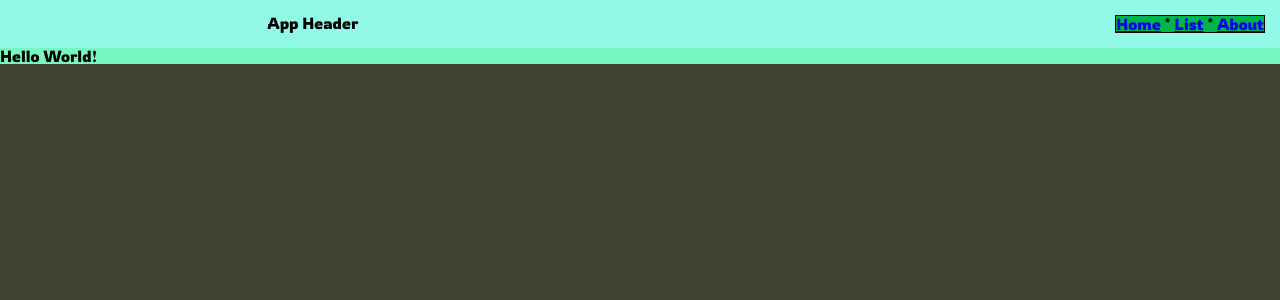
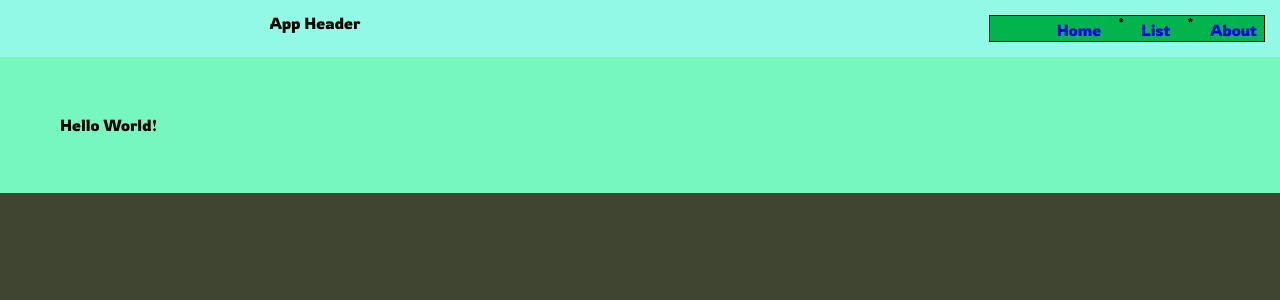
Before and after one commit to JeffreyAllison/vue-exploration, a React app: page / in a window 1280 px wide. Shown: the top 300 px of the page. Built offline with nearby package versions, Linux system fonts and the light colour scheme.

Commit message:
added padding var to global css, set var padding to home, header, about, nav css files

```diff
--- a/src/components/About/About.css
+++ b/src/components/About/About.css
@@ -1,3 +1,4 @@
 .About {
   background: var(--line-color);
+  padding: var(--padding);
 }
--- a/src/components/Home/Home.css
+++ b/src/components/Home/Home.css
@@ -1,3 +1,4 @@
 .Home {
   background: var(--line-color);
+  padding: var(--padding);
 }
--- a/src/components/Page/Header.css
+++ b/src/components/Page/Header.css
@@ -5,10 +5,18 @@
   display: grid;
   grid-template-columns: auto auto;
   justify-items: center;
+
+  @media (min-width: 750px) {
+    padding-left: var(--padding);
+  }
 }
 
 .NavContainer {
   justify-self: end;
   border: 1px black solid;
   background: var(--container-color);
+
+  @media (min-width: 750px) {
+    padding-left: var(--padding);
+  }
 }
--- a/src/components/Page/Navigation.css
+++ b/src/components/Page/Navigation.css
@@ -0,0 +1,15 @@
+.Navigation {
+  display: flex;
+  flex-direction: column;
+  gap: 10px;
+  align-items: flex-start;
+
+  @media (min-width: 750px) {
+    flex-direction: row;
+  }
+  a {
+    padding: 3px 7px;
+    text-decoration: none;
+    padding-top: 6px;
+  }
+}
--- a/src/components/Page/global.css
+++ b/src/components/Page/global.css
@@ -16,8 +16,8 @@ body {
   --container-color: rgb(2, 180, 76);
   --body-color: #3f4531ff;
 
-  --padding: 20px;
+  --padding: 40px;
   @media (min-width: 750px) {
-    --padding: 40px;
+    --padding: 60px;
   }
 }
```
